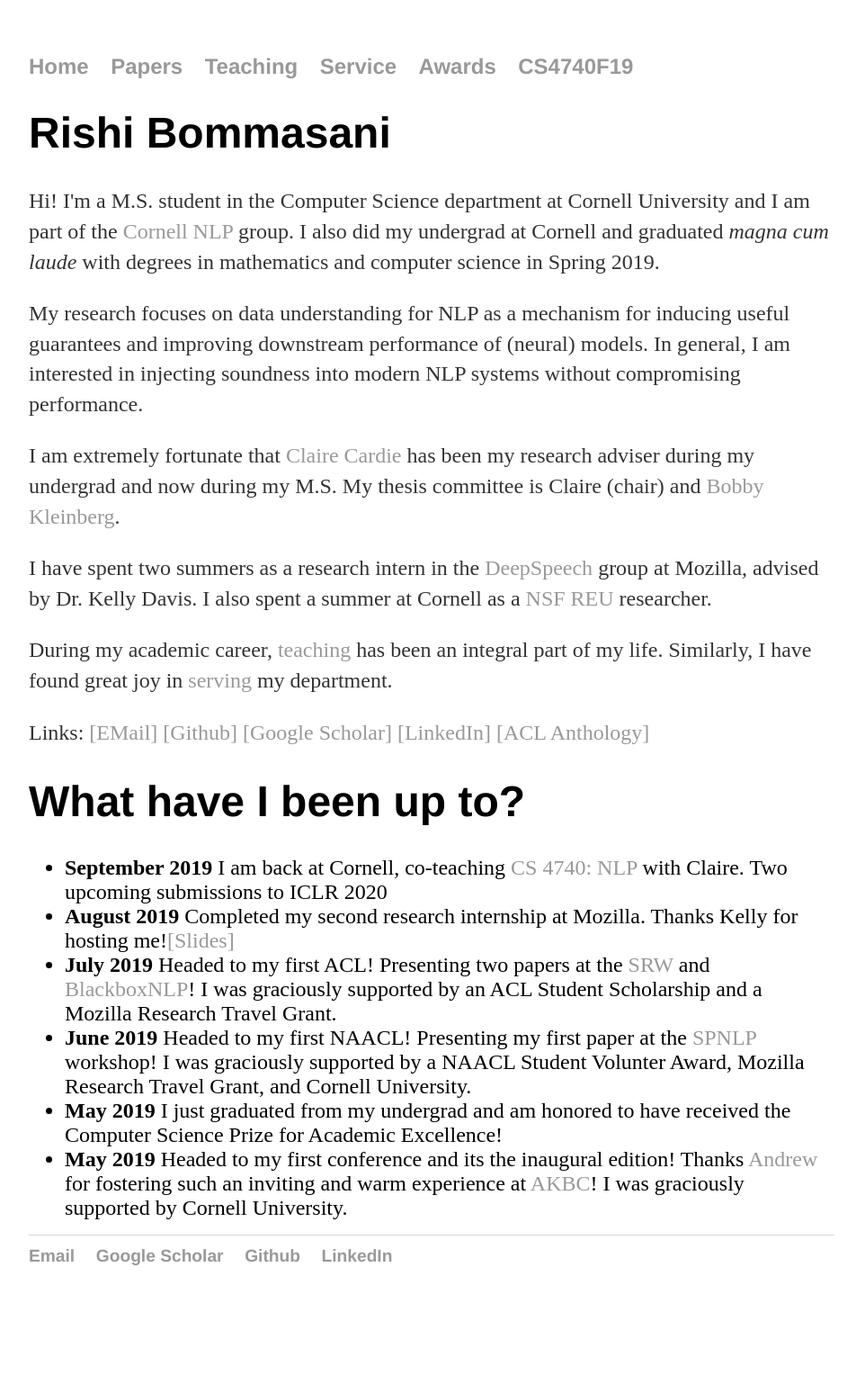
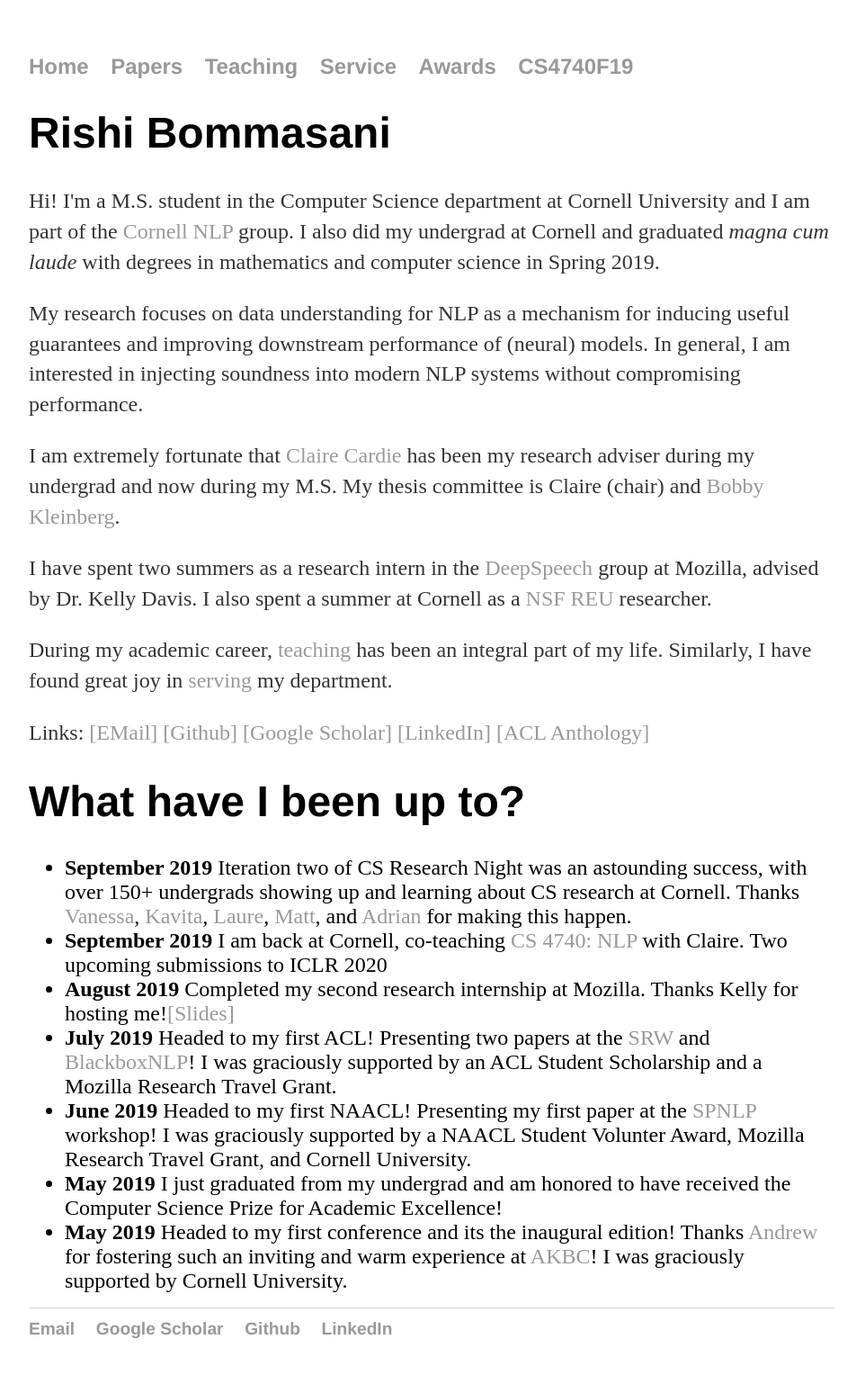
Before and after one commit to rishibommasani/rishibommasani.github.io, a Jekyll site: the page built from index.html, in a window 1280 px wide. Shown: the whole page at 90% size, without its empty margins (160-1112 px from the left). Built offline with Jekyll 4.4.1, drawn with Linux system fonts in a browser that asks for light colours; before the commit the page ends 1467 px from its top, so only the background shows below that.

Commit message:
Research Night FALL19

```diff
--- a/index.html
+++ b/index.html
@@ -20,7 +20,8 @@ title: Rishi Bommasani
 	  <div class="blurb">
           <h1> What have I been up to?</h1>
           <ul>
-          <li><b>September 2019</b> I am back at Cornell, co-teaching <a href="http://www.cs.cornell.edu/courses/cs4740/2019fa/">CS 4740: NLP</a> with Claire. Two upcoming submissions to ICLR 2020</li>
+          <li><b>September 2019</b> Iteration two of CS Research Night was an astounding success, with over 150+ undergrads showing up and learning about CS research at Cornell. Thanks <a href="https://www.cs.cornell.edu/people/staff">Vanessa</a>, <a href="http://www.cs.cornell.edu/~kb/">Kavita</a>, <a href="http://www.cs.cornell.edu/~laurejt/">Laure</a>, <a href="http://www.cs.cornell.edu/~milano/">Matt</a>, and <a href="https://www.cs.cornell.edu/~asampson/">Adrian</a> for making this happen.</li>
+	  <li><b>September 2019</b> I am back at Cornell, co-teaching <a href="http://www.cs.cornell.edu/courses/cs4740/2019fa/">CS 4740: NLP</a> with Claire. Two upcoming submissions to ICLR 2020</li>
 	  <li><b>August 2019</b> Completed my second research internship at Mozilla. Thanks Kelly for hosting me!<a href="https://docs.google.com/presentation/d/1JB4A_D8u2PdmTA8l4Vrx4EhSPOWR5DEnnVEzDFkYadg/edit?usp=sharing">[Slides]</a></li>
 	  <li><b>July 2019</b> Headed to my first ACL! Presenting two  papers at the <a href="https://sites.google.com/view/acl19studentresearchworkshop/">SRW</a> and <a href="https://blackboxnlp.github.io/">BlackboxNLP</a>! I was graciously supported by an ACL Student Scholarship and a Mozilla Research Travel Grant.</li>
 	  <li><b>June 2019</b> Headed to my first NAACL! Presenting my first paper at the <a href="http://structuredprediction.github.io/SPNLP19">SPNLP</a> workshop! I was graciously supported by a NAACL Student Volunter Award, Mozilla Research Travel Grant, and Cornell University.</li>
```
